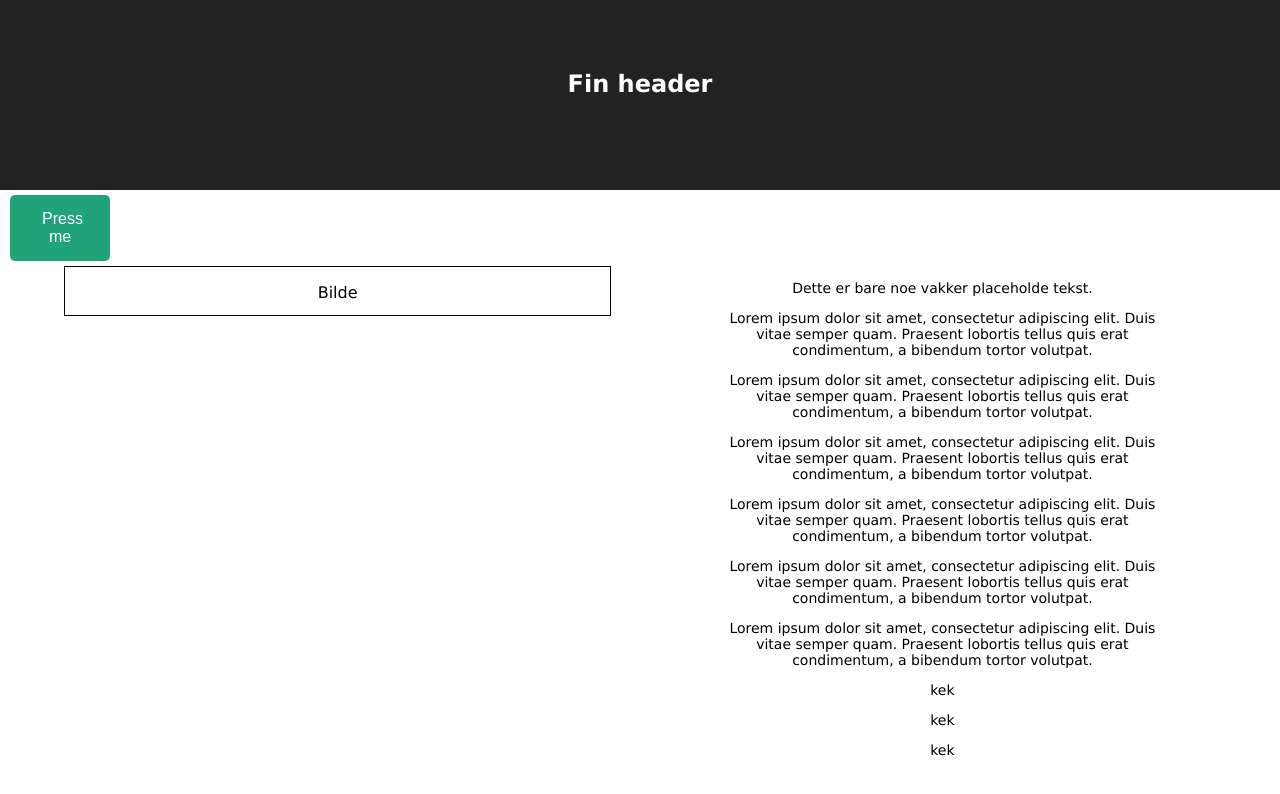
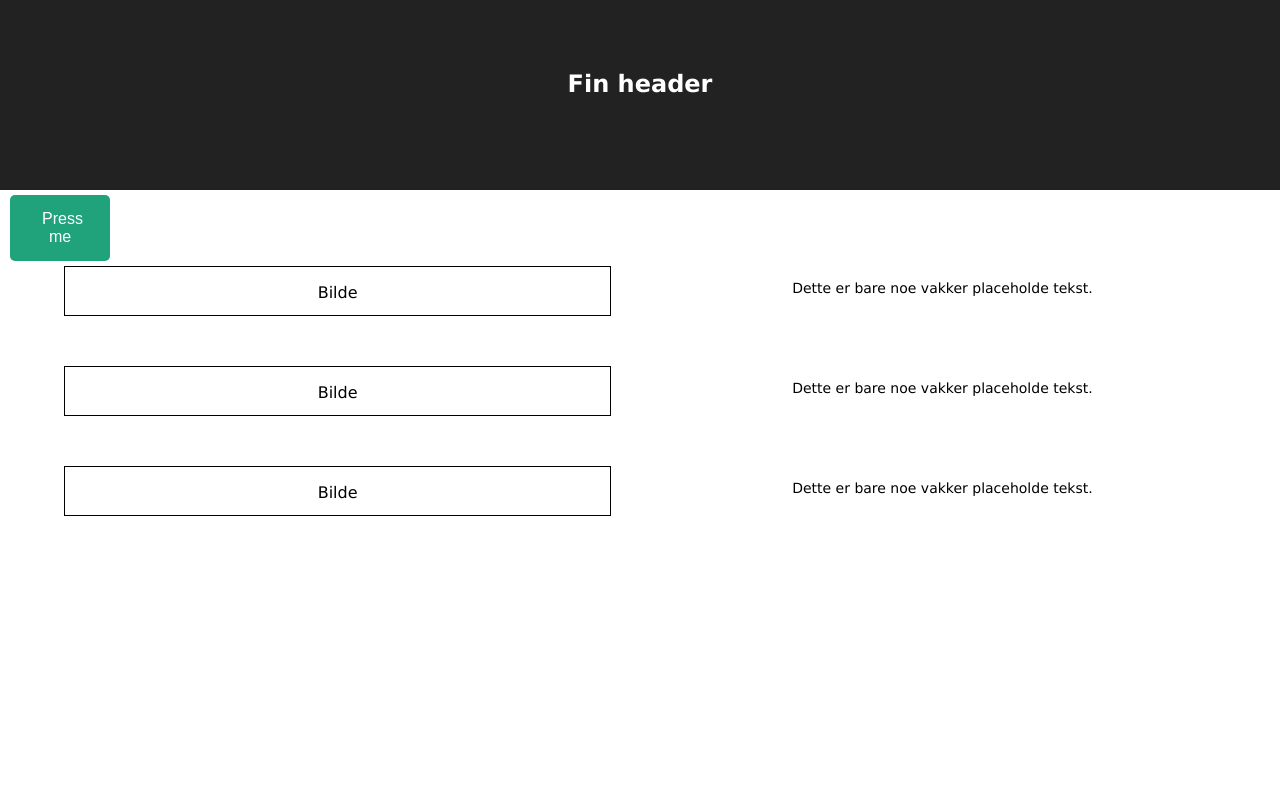
Before and after one commit to IT2810/it2810-webutvikling-h18-prosjekt-2-gruppe--15, a React (Create React App) app: page / in a window 1280 px wide. Shown: the top 794 px of the page. Built offline with nearby package versions, Linux system fonts and the light colour scheme.

Commit message:
små syntax endringer #6

```diff
--- a/src/App.js
+++ b/src/App.js
@@ -17,7 +17,8 @@ class App extends Component {
                   <button>Press me</button>
               </div>
               <ContainerComponent></ContainerComponent>
-
+              <ContainerComponent></ContainerComponent>
+              <ContainerComponent></ContainerComponent>
           </main>
           {/*<footer>
               <p>vakker footer</p>
--- a/src/ContainerComponent.js
+++ b/src/ContainerComponent.js
@@ -10,15 +10,6 @@ class ContainerComponent extends React.Component{
             <div className="item" id="text">
                 {/*Her må vi hente ut json objekt med AJAX*/}
                 <p> Dette er bare noe vakker placeholde tekst.</p>
-                <p> Lorem ipsum dolor sit amet, consectetur adipiscing elit. Duis vitae semper quam. Praesent lobortis tellus quis erat condimentum, a bibendum tortor volutpat.</p>
-                <p> Lorem ipsum dolor sit amet, consectetur adipiscing elit. Duis vitae semper quam. Praesent lobortis tellus quis erat condimentum, a bibendum tortor volutpat.</p>
-                <p> Lorem ipsum dolor sit amet, consectetur adipiscing elit. Duis vitae semper quam. Praesent lobortis tellus quis erat condimentum, a bibendum tortor volutpat.</p>
-                <p> Lorem ipsum dolor sit amet, consectetur adipiscing elit. Duis vitae semper quam. Praesent lobortis tellus quis erat condimentum, a bibendum tortor volutpat.</p>
-                <p> Lorem ipsum dolor sit amet, consectetur adipiscing elit. Duis vitae semper quam. Praesent lobortis tellus quis erat condimentum, a bibendum tortor volutpat.</p>
-                <p> Lorem ipsum dolor sit amet, consectetur adipiscing elit. Duis vitae semper quam. Praesent lobortis tellus quis erat condimentum, a bibendum tortor volutpat.</p>
-                <p>kek</p>
-                <p>kek</p>
-                <p>kek</p>
             </div>
         </div>
     }
```
